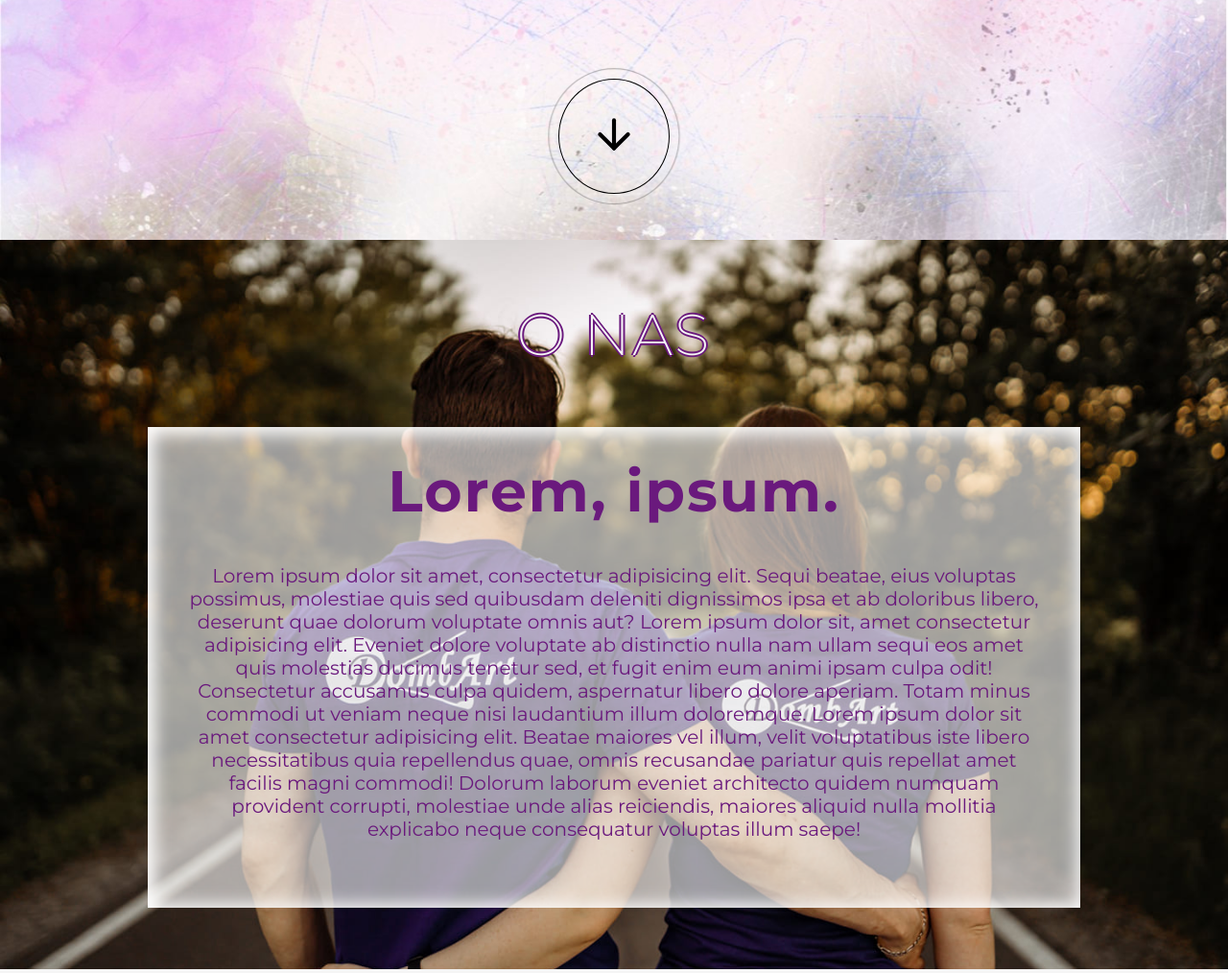
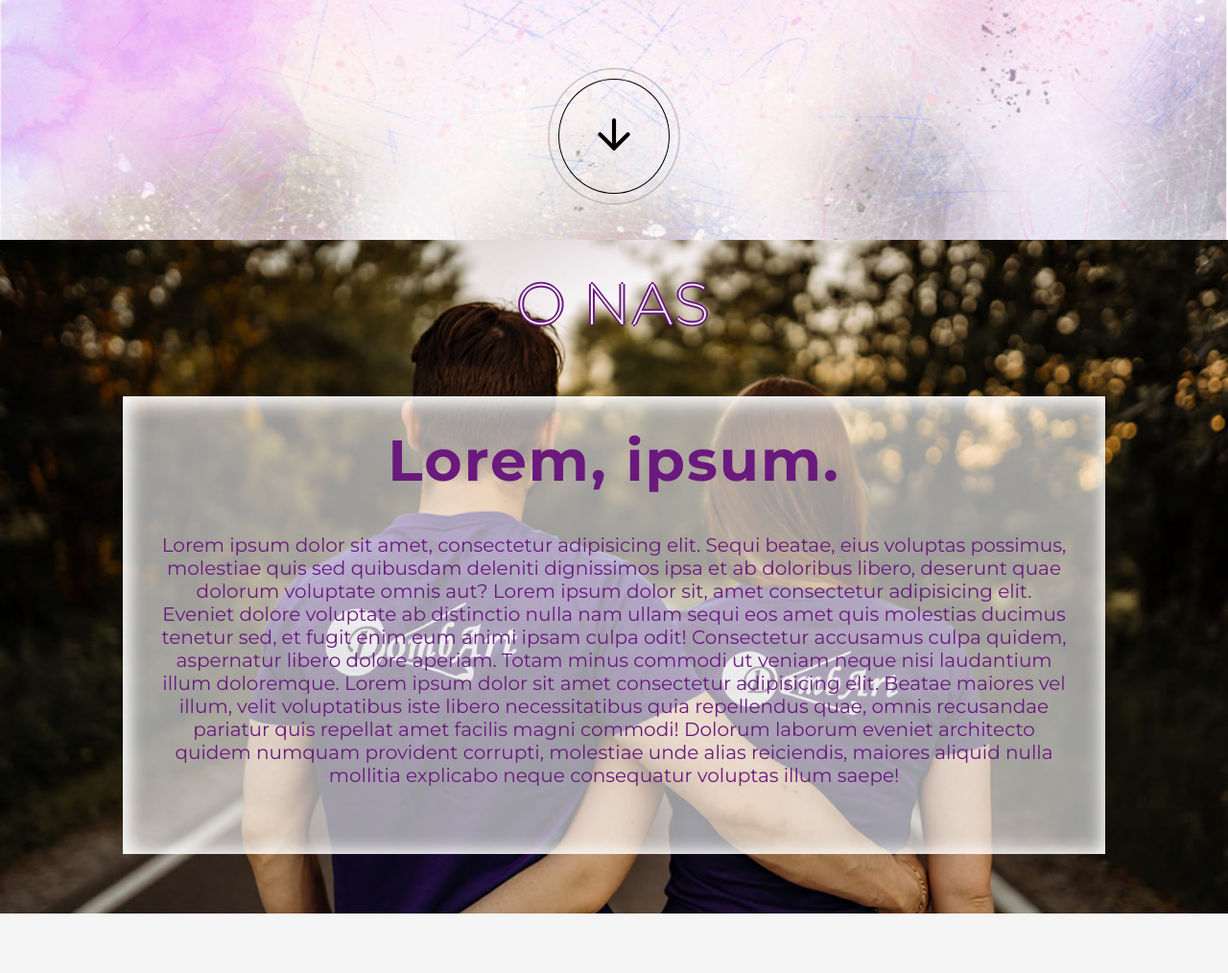
Before and after one commit to bnoworol/dombart, a PHP site: page / in a window 1280 px wide. Shown: the part 550-1564 px from the top of the page at 96% size. Run offline with PHP 8.4, Linux system fonts and the light colour scheme; style sheets or scripts are compiled from the project's sources.

Commit message:
twelve commit

```diff
--- a/css/main.css
+++ b/css/main.css
@@ -231,6 +231,7 @@ body {
   background-position: center;
   overflow: hidden;
   height: auto;
+  padding-bottom: 3rem;
 }
 .aboutus__boxes {
   display: flex;
@@ -394,9 +395,6 @@ body {
   }
 }
 @media (min-width: 1050px) {
-  html {
-    scroll-padding-top: 75px;
-  }
   .aboutus {
     background-attachment: fixed;
   }
--- a/index.html
+++ b/index.html
@@ -59,7 +59,7 @@
     <!-- MAIN -->
     <main>
         <!-- ABOUT US -->
-        <section id="aboutus" class="aboutus section-padding">
+        <section id="aboutus" class="aboutus">
             <div class="wrapper">
 
                 <h2 class="section-title color">O nas</h2>
--- a/js/main.js
+++ b/js/main.js
@@ -5,7 +5,8 @@ const body = document.getElementById('body')
 const allNavItemsClose = document.querySelectorAll('.nav')
 const footerYear = document.querySelector('.footer__year')
 const navDesktop = document.querySelector('.nav__color-logo')
-
+const arrow = document.querySelector('.header__arrow')
+const html = document.querySelector('html')
 
 const handleNav = () => {
 	navBtn.classList.toggle('is-active')
@@ -29,6 +30,10 @@ const handleNav = () => {
 }
 
 
+arrow.addEventListener('click', () => {
+	html.style.scrollPaddingTop = '78' + 'px'
+})
+
 function addedBackground () {
 	const navbarY = window.pageYOffset
 	if ( navbarY >= 200) {
@@ -37,6 +42,9 @@ function addedBackground () {
 		navDesktop.style.backgroundColor = 'transparent'
 	}
 }
+
+
+
 
 [navBtn, allNavItemsClose].map(allNavItemsClose => navBtn.addEventListener('click', handleNav))
 
--- a/scss/_large.scss
+++ b/scss/_large.scss
@@ -105,9 +105,9 @@
 }
 
 @media (min-width: 1050px) {
-	html {
-		scroll-padding-top: 75px;
-	}
+	// html {
+	// 	scroll-padding-top: 75px;
+	// }
 	.aboutus {
 		background-attachment: fixed;
 	}
--- a/scss/main.scss
+++ b/scss/main.scss
@@ -169,6 +169,7 @@
 	background-position: center;
 	overflow: hidden;
 	height: auto;
+	padding-bottom: 3rem;
 	&__boxes {
 		display: flex;
 		justify-content: center;
```
Also changed, not shown: 1 other file.
